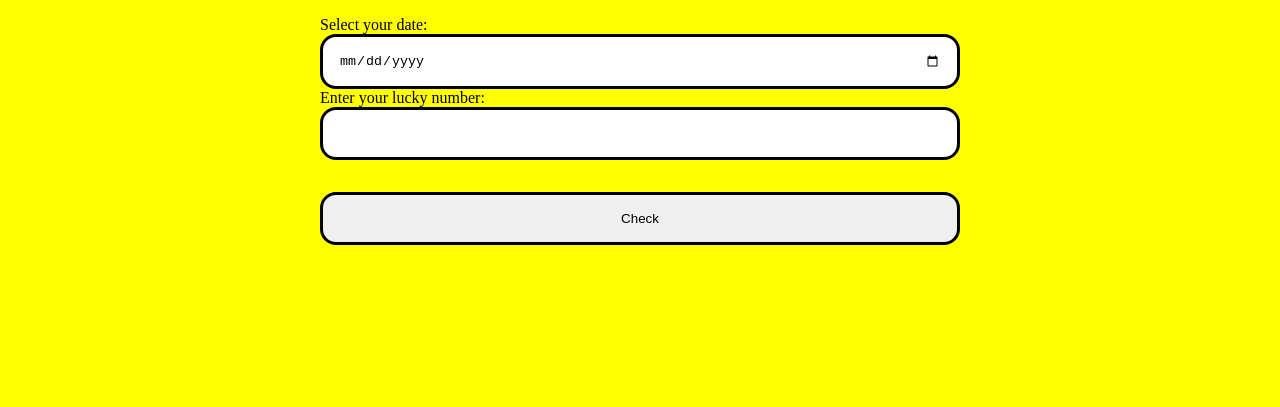
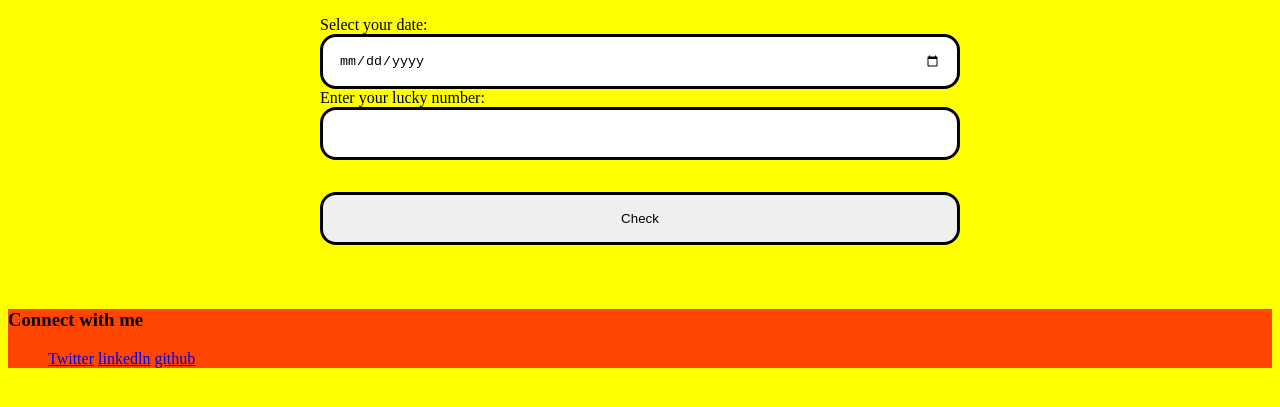
Before and after one commit to Shah-Arsalan/Is-your-birthday-lucky, a plain HTML site: page index.html in a window 1280 px wide. Shown: the part 105-512 px from the top of the page. Drawn offline with Linux system fonts and the light colour scheme.

Commit message:
added footer

```diff
--- a/index.html
+++ b/index.html
@@ -26,6 +26,23 @@
 </div>
 
 
+<footer class="footer">
+    <h3 class="connect">Connect with me</h3>
+    <div>
+        <ul class="social-list">
+            <li class="social">
+                <a class="link" href="https://twitter.com/Shah_Arsalan2">Twitter</a>
+            </li>
+            <li class="social">
+                <a class="link" href="https://www.linkedin.com/in/shah-arsalan-hussain-73147021a/">linkedln</a>
+            </li>
+            <li class="social">
+                <a class="link" href="https://github.com/Shah-Arsalan">github</a>
+            </li>
+        </ul>
+    </div>
+</footer>
+
 
 
 
--- a/styles.css
+++ b/styles.css
@@ -51,3 +51,15 @@ body{
     font-size: larger;
     font-weight: bolder;
 }
+
+.social-list{
+    list-style: none;
+}
+
+.social{
+    display: inline;
+}
+
+.footer{
+    background-color: orangered;
+}
```
